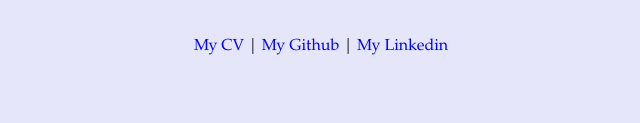
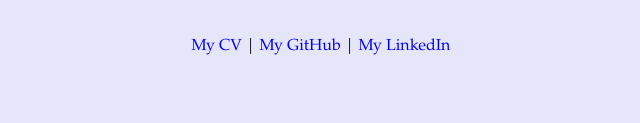
Before and after one commit to archishman97/archishman97.github.io, a plain HTML site: page index.html in a window 1280 px wide. Shown: the part 829-952 px from the top of the page, 319-959 px from the left. Drawn offline with Linux system fonts and the light colour scheme.

Commit message:
Update index.html

```diff
--- a/index.html
+++ b/index.html
@@ -17,7 +17,7 @@
 	<p>I am a Software Developer currently working with <b>F5 Networks, Inc., Hyderabad.</b></p>
 	<p>I earned my <b>B.E. (Hons.)</b> in <b>Computer Science</b> from <b>Birla Institute of Technology and Science, Pilani - Hyderabad Campus.</b></p>
 	<h2>Credentials and Portfolio</h2>
-	<p><a href="https://drive.google.com/file/d/1o4mkO9n9BRg1FyJPK9otD0ND5Jpt8APi/view?usp=sharing">My CV</a> | <a href="https://github.com/archishman97">My Github</a> | <a href="https://www.linkedin.com/in/archishman-gupta-557b42177/">My Linkedin</a></p>
+	<p><a href="https://drive.google.com/file/d/1o4mkO9n9BRg1FyJPK9otD0ND5Jpt8APi/view?usp=sharing">My CV</a> | <a href="https://github.com/archishman97">My GitHub</a> | <a href="https://www.linkedin.com/in/archishman-gupta-557b42177/">My LinkedIn</a></p>
 	<h2>Contact</h2>
 	<p>Email: <a href="mailto:archishman97@gmail.com">archishman97@gmail.com</a></p>
 </body>
```
